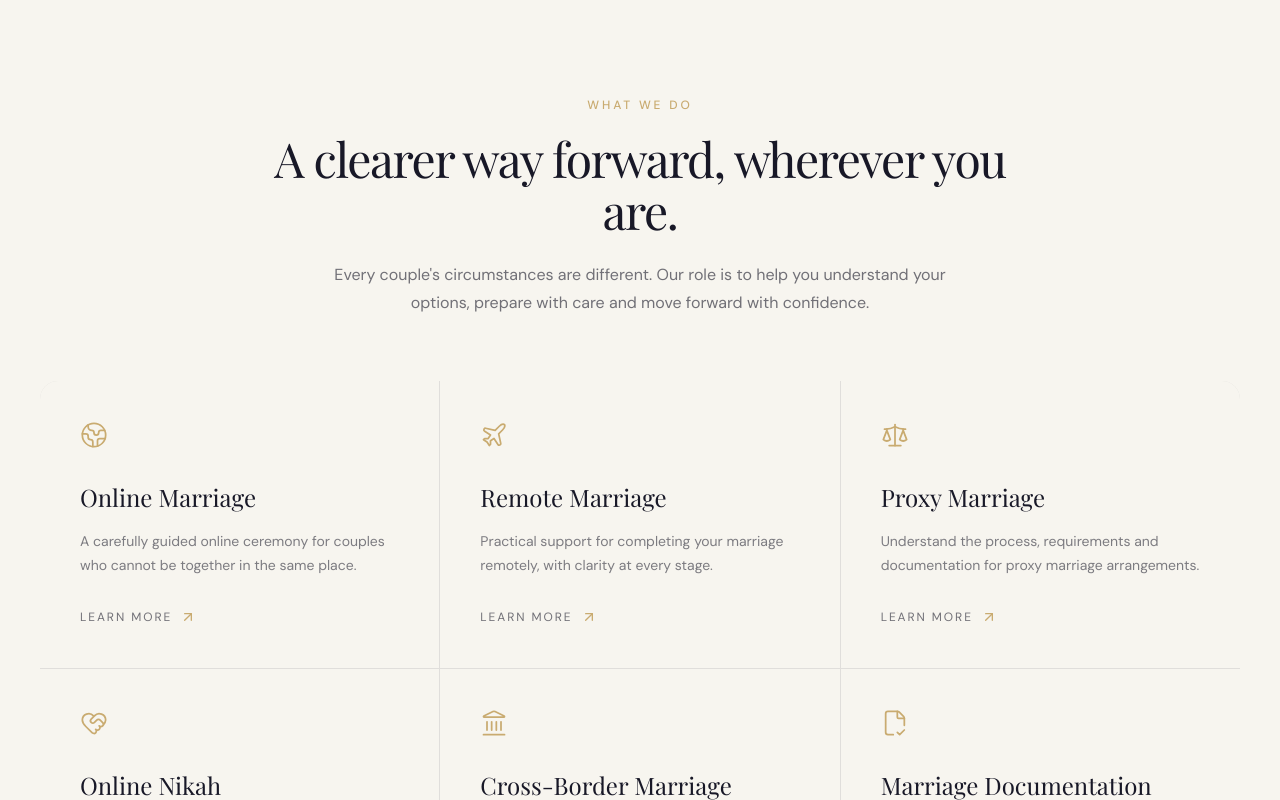
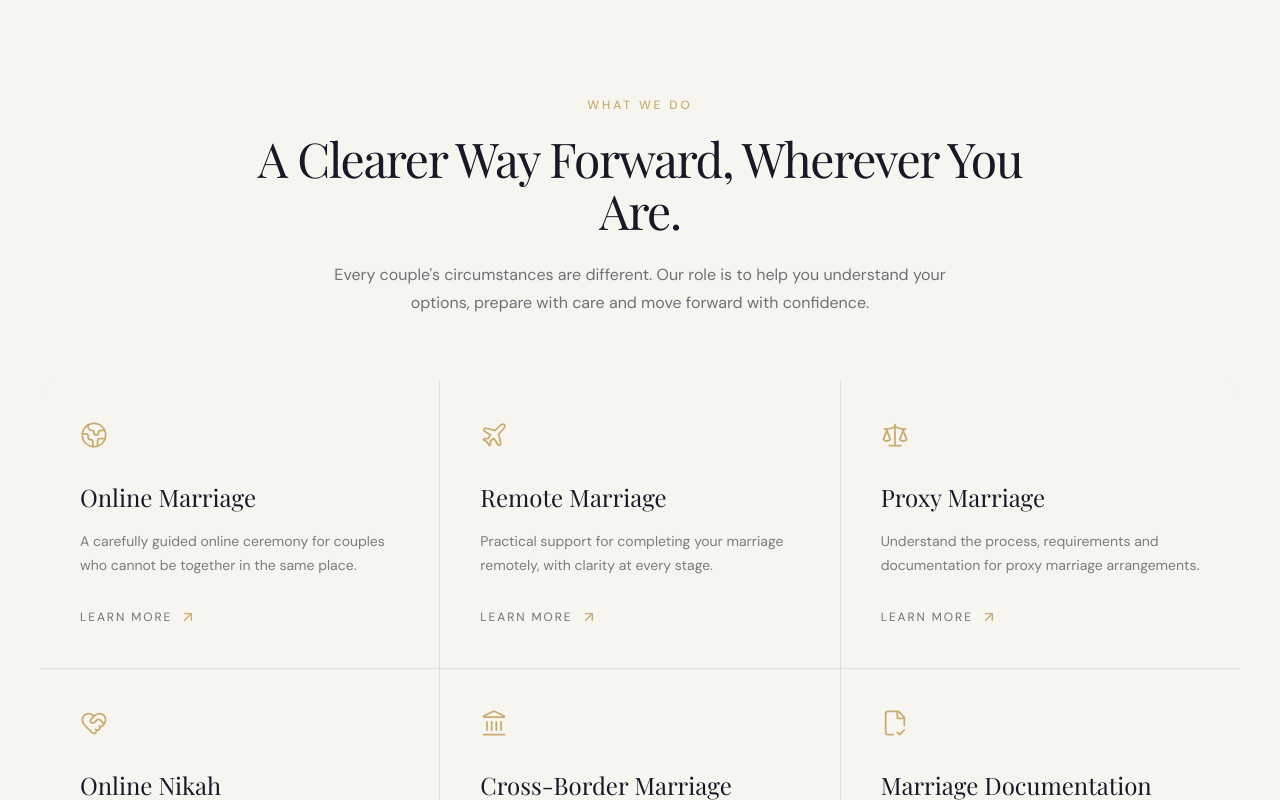
Before and after one commit to taxocrate-pk/E-Marriage, a Next.js app: page / in a window 1280 px wide. Shown: the part 920-1720 px from the top of the page. Built offline with nearby package versions, Linux system fonts and the light colour scheme; a web font is replaced by a local one.

Commit message:
DNA 2.04: enforce Title Case across all H1-H6 headings

```diff
--- a/app/globals.css
+++ b/app/globals.css
@@ -169,7 +169,12 @@
   body {
     @apply bg-background text-foreground;
   }
-  h1 {
+  h1,
+  h2,
+  h3,
+  h4,
+  h5,
+  h6 {
     text-transform: capitalize;
   }
 }
```
